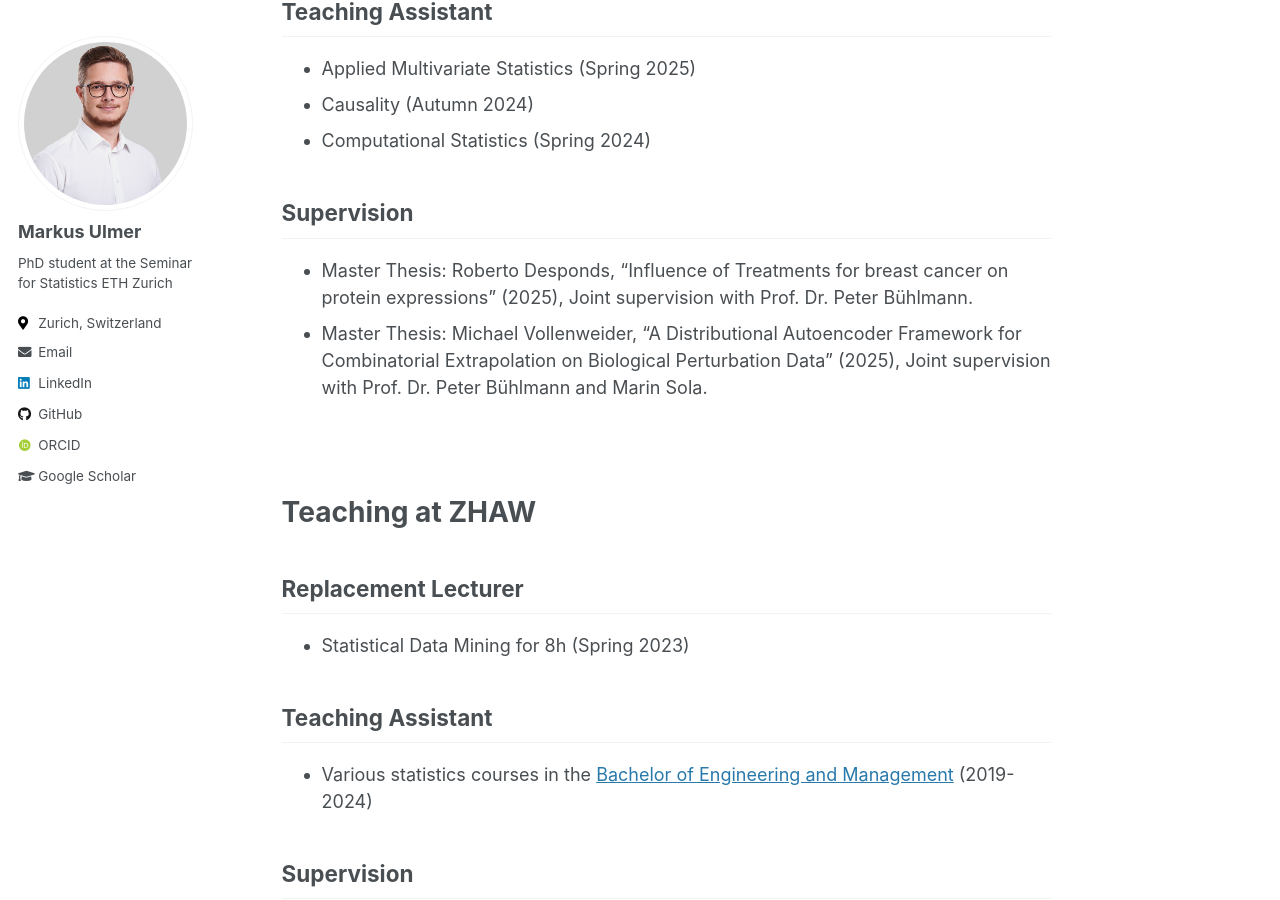
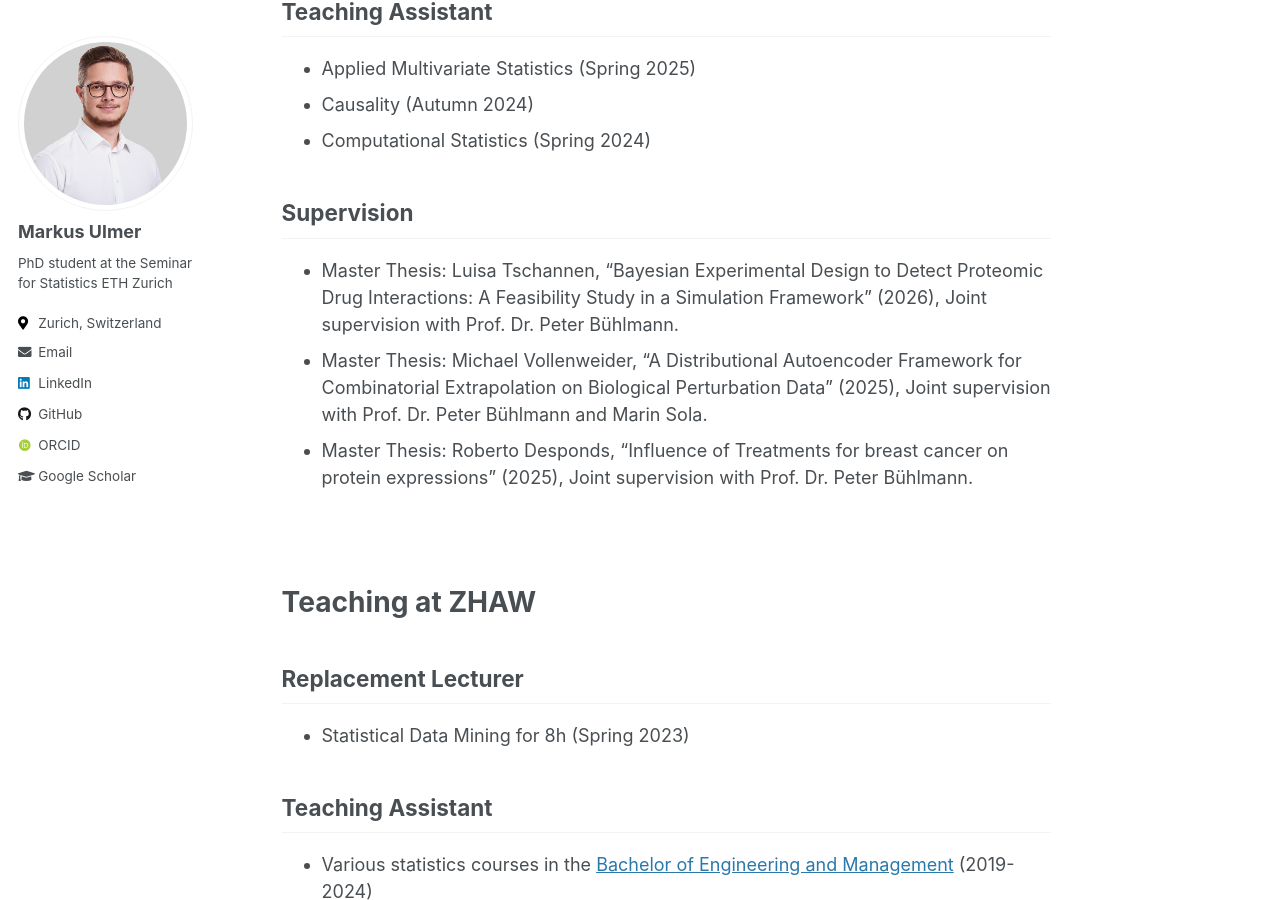
Before and after one commit to markusul/markusul.github.io, a Jekyll site: the page built from _pages/teaching.md, in a window 1280 px wide and 900 px high, scrolled down 342 px. Built offline with Jekyll 4.4.1, drawn with Linux system fonts in a browser that asks for light colours; some web fonts are replaced.

Commit message:
add master thesis luisa

```diff
--- a/_pages/teaching.md
+++ b/_pages/teaching.md
@@ -14,8 +14,9 @@ title: ""
 - Computational Statistics (Spring 2024)
 
 ## Supervision
+- Master Thesis: Luisa Tschannen, "Bayesian Experimental Design to Detect Proteomic Drug Interactions: A Feasibility Study in a Simulation Framework" (2026), Joint supervision with Prof. Dr. Peter Bühlmann.
+- Master Thesis: Michael Vollenweider, "A Distributional Autoencoder Framework for Combinatorial Extrapolation on Biological Perturbation Data" (2025), Joint supervision with Prof. Dr. Peter Bühlmann and Marin Sola.
 - Master Thesis: Roberto Desponds, "Influence of Treatments for breast cancer on protein expressions" (2025), Joint supervision with Prof. Dr. Peter Bühlmann.
-- Master Thesis: Michael Vollenweider, "A Distributional Autoencoder Framework for Combinatorial Extrapolation on Biological Perturbation Data" (2025), Joint supervision with Prof. Dr. Peter Bühlmann and Marin Sola.
 
 <br><br>
 
```
